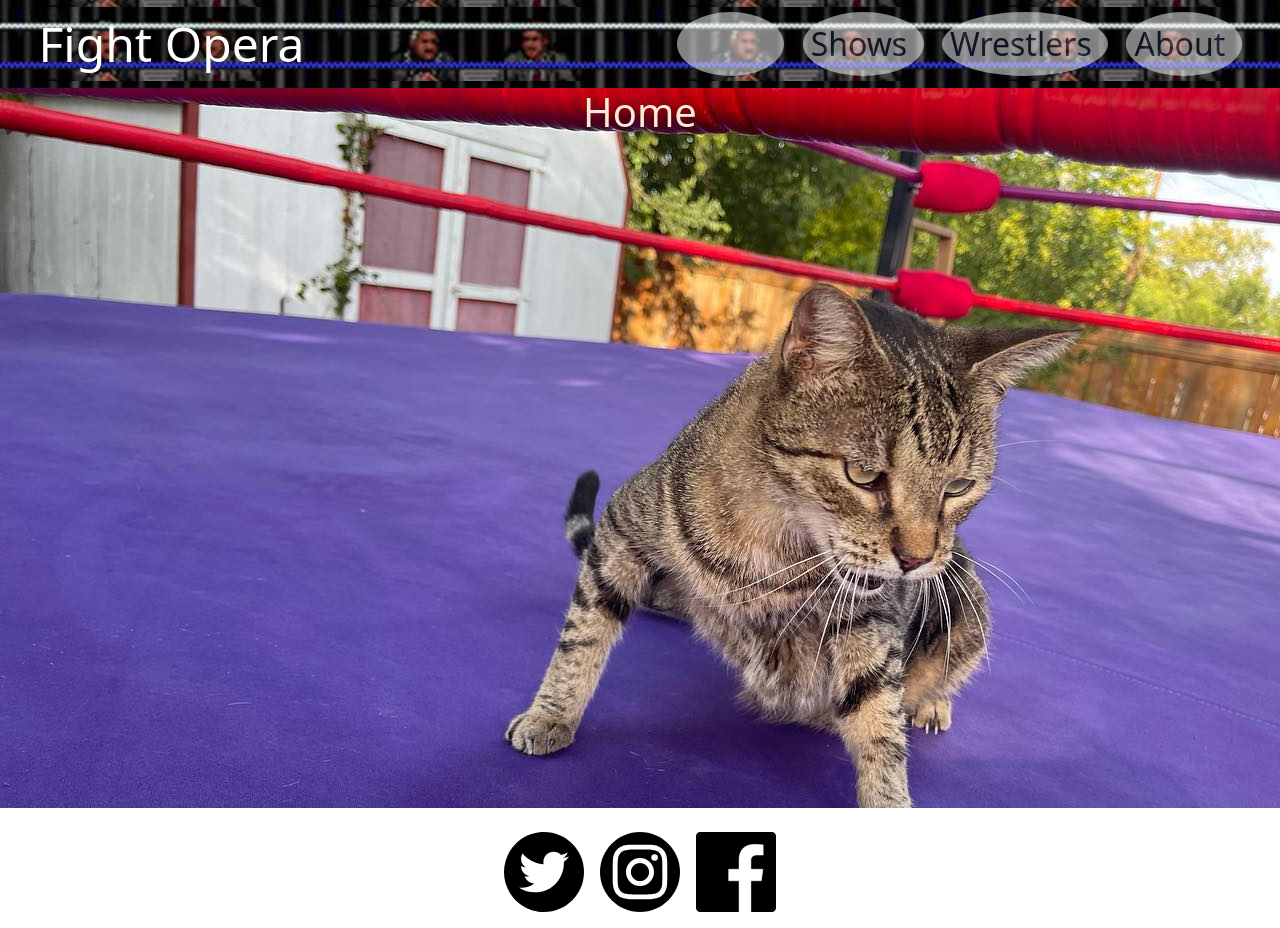
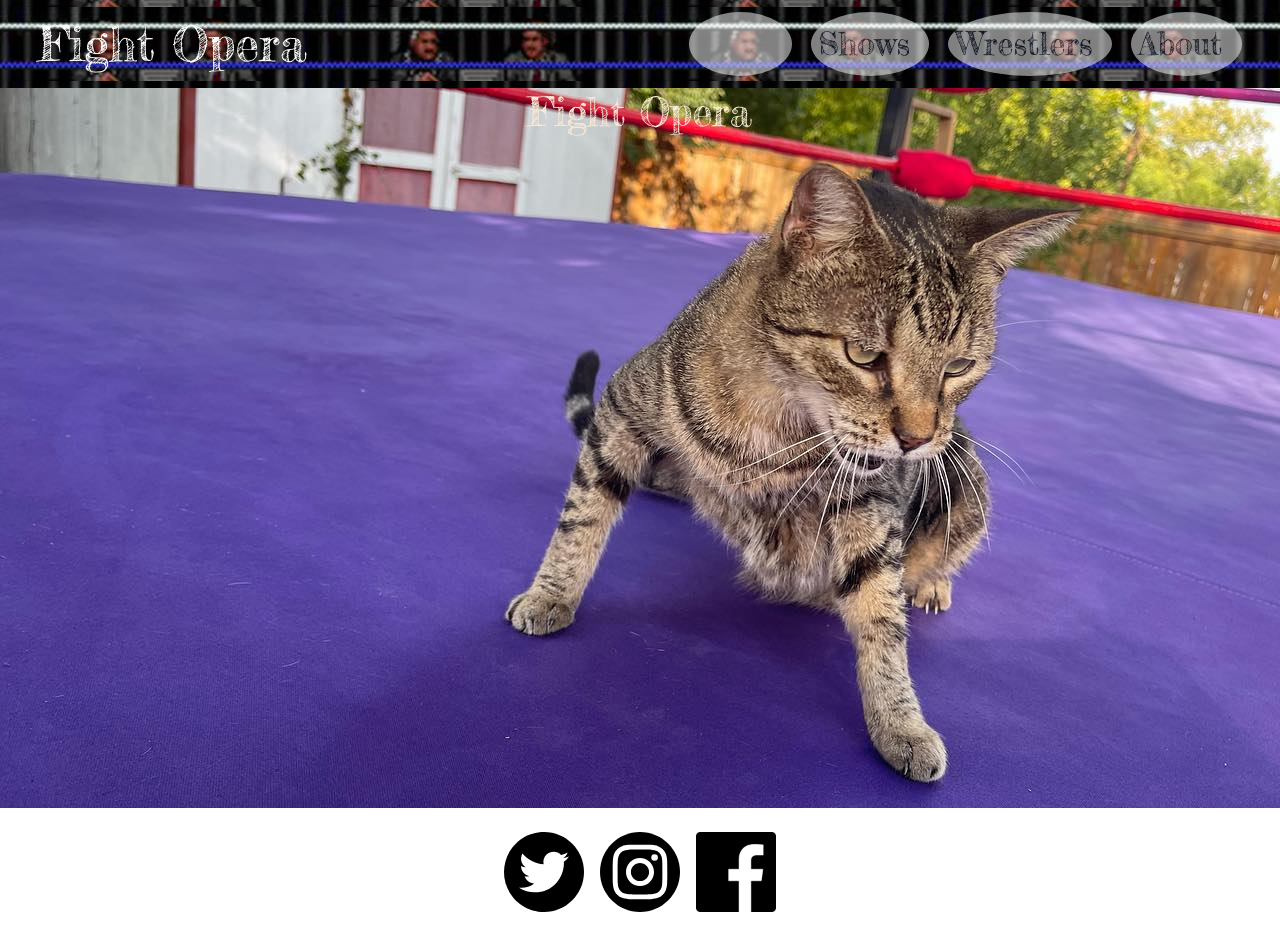
Before and after one commit to mat-lundin/fightopera, a React (Create React App) app: page / in a window 1280 px wide. Built offline with nearby package versions, Linux system fonts and the light colour scheme.

Commit message:
try font

```diff
--- a/src/components/home.js
+++ b/src/components/home.js
@@ -1,7 +1,7 @@
 const home = ()=> {
     return (
         <div id='home'>
-            <h1>Home</h1>
+            <h1>Fight Opera</h1>
         </div>
     )
 };
--- a/src/styles.css
+++ b/src/styles.css
@@ -1,9 +1,16 @@
 :root {
     --light-text: antiquewhite;
+    --font: url('./fonts/fredericka-the-great.regular.ttf')
+}
+
+@font-face {
+    font-family: 'fredericka';
+    src: url(./fonts/fredericka-the-great.regular.ttf) format('truetype');
 }
 
 h1 {
     color: var(--light-text);
+    font-family: 'fredericka';
 }
 
 nav {
@@ -12,7 +19,7 @@ nav {
     background-position: center;
     /* background-repeat: no-repeat; */
     background-position-x: right;
-
+    font-family: 'fredericka';
 }
 
 .nav-link {
@@ -31,6 +38,7 @@ nav {
 #home {
     height: 90vh;
     background-image: url('../public/images/IG/301730435_460273709332977_8805898641640415304_n.jpg');
+    background-position-y: 60em;
 }
 
 #shows {
```
Also changed, not shown: src/fonts/fredericka-the-great.regular.ttf (added).
